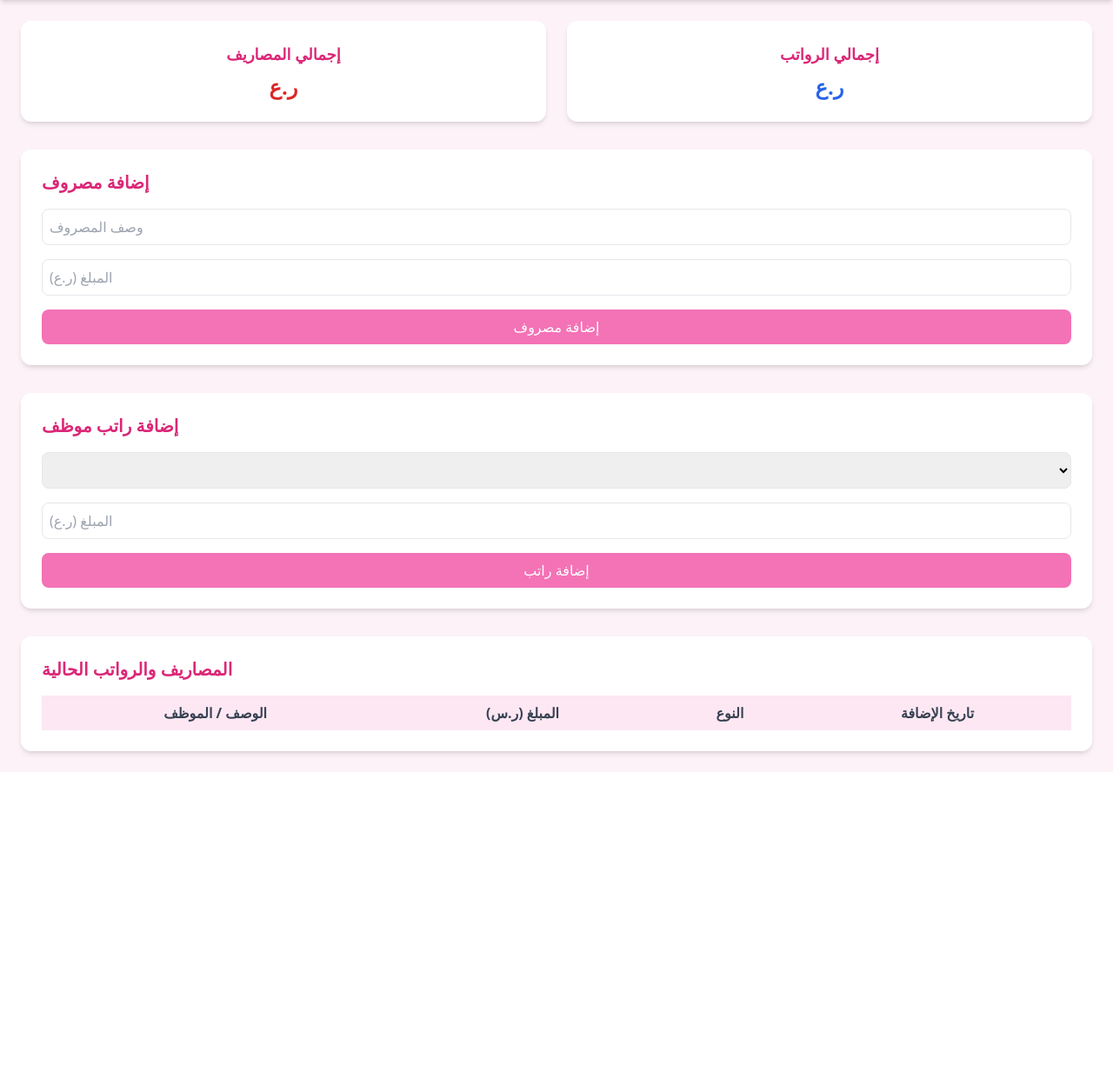
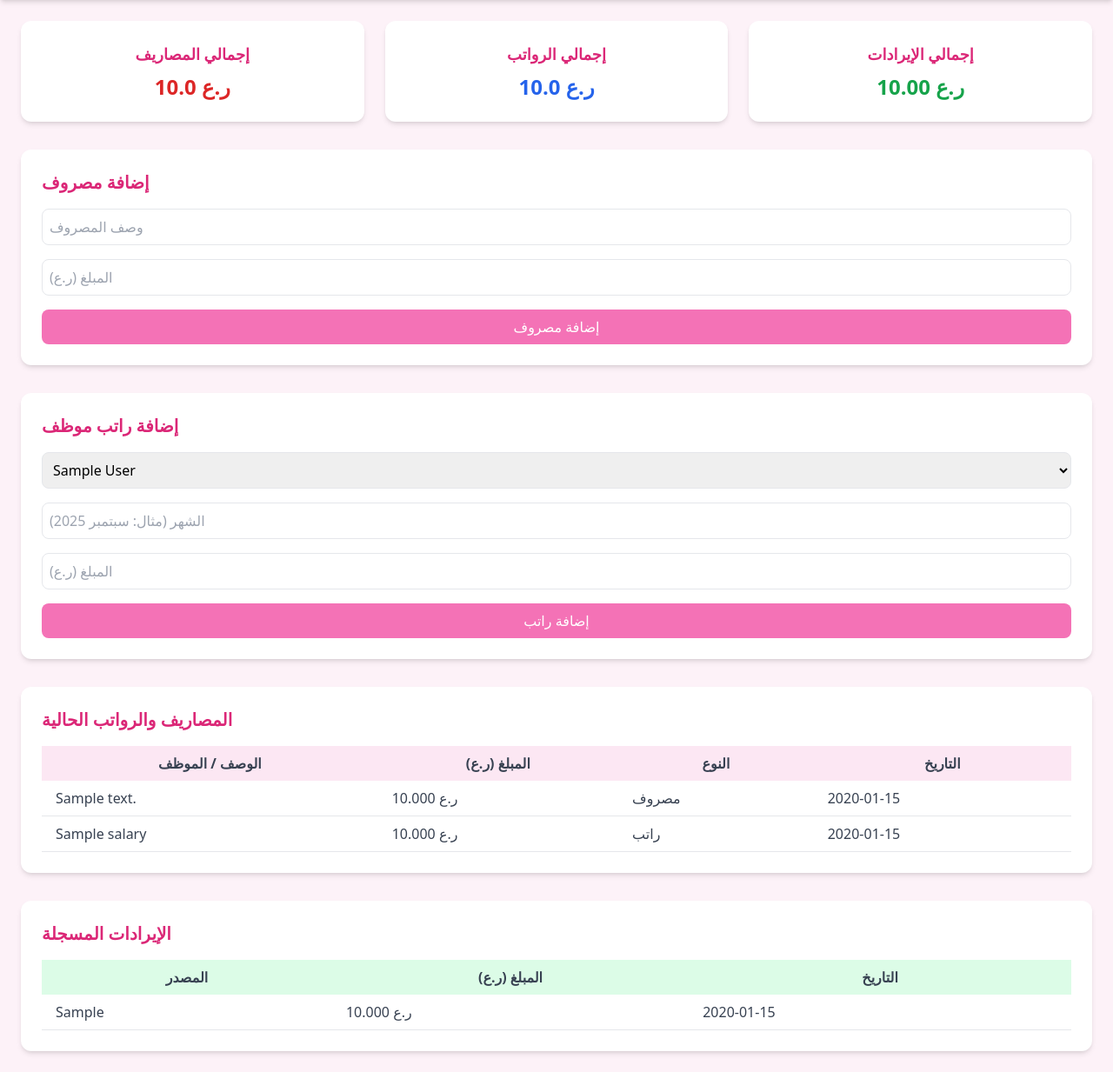
Before and after one commit to citybeachgulf-droid/salon, a Flask app: page /accounting_dashboard in a window 1280 px wide. Shown: the part 68-1301 px from the top of the page at 87% size. Before the commit the page ends 956 px from the top, so only its background shows below. Run offline with Flask 3, Linux system fonts and the light colour scheme; a user stored in the database is signed in; tables that the repository leaves empty hold one stand-in row (values such as "Sample post"); lists and menus that the app fills with data are empty; some libraries are stand-ins or nearby versions.

Commit message:
Refactor accounting and auth routes, add revenue tracking (#7)
Co-authored-by: Cursor Agent <cursoragent@cursor.com>

```diff
--- a/salon_flask/routes/auth.py
+++ b/salon_flask/routes/auth.py
@@ -22,7 +22,7 @@ def login():
                 return redirect(url_for('main.admin_dashboard'))
             elif user.role == 'accountant':
                 return redirect(url_for('main.pos_dashboard'))
-            elif user.role == 'account_manager':   # <-- تأكد الاسم هنا
+            elif user.role == 'accountant':
                 return redirect(url_for('main.accounting_dashboard'))
             else:
                 return redirect(url_for('main.employee_bookings'))
--- a/salon_flask/routes/main.py
+++ b/salon_flask/routes/main.py
@@ -469,18 +469,18 @@ def delete_employee(employee_id):
 
 @main_bp.route('/accounting_dashboard')
 def accounting_dashboard():
-    if session.get('role') not in ['admin', 'account_manager']:
+    if session.get('role') not in ['admin', 'accountant']:
         return "Access Denied", 403
-    return render_template('accounting_dashboard.html')
+    # المجاميع
+    total_expenses = db.session.query(func.coalesce(func.sum(Expense.amount), 0)).scalar()
+    total_salaries = db.session.query(func.coalesce(func.sum(Salary.amount), 0)).scalar()
+    total_revenue = db.session.query(func.coalesce(func.sum(Revenue.amount), 0)).scalar()
 
-
-    total_expenses = db.session.query(func.coalesce(func.sum(Expense.amount),0)).scalar()
-    total_salaries = db.session.query(func.coalesce(func.sum(Salary.amount),0)).scalar()
     employees = Employee.query.all()
 
     # دمج المصاريف والرواتب لعرضها في جدول واحد
-    expense_records = Expense.query.all()
-    salary_records = Salary.query.all()
+    expense_records = Expense.query.order_by(Expense.date.desc()).all()
+    salary_records = Salary.query.order_by(Salary.date.desc()).all()
 
     records = []
     for e in expense_records:
@@ -490,15 +490,20 @@ def accounting_dashboard():
         s.type = 'salary'
         records.append(s)
 
-    # ترتيب حسب التاريخ
-    records.sort(key=lambda x: x.date_added, reverse=True)
+    # ترتيب حسب التاريخ الموحد بالحقل "date"
+    records.sort(key=lambda x: x.date, reverse=True)
+
+    # الإيرادات للعرض
+    revenues = Revenue.query.order_by(Revenue.date.desc()).all()
 
     return render_template(
         'accounting_dashboard.html',
         total_expenses=total_expenses,
         total_salaries=total_salaries,
+        total_revenue=total_revenue,
         employees=employees,
-        records=records
+        records=records,
+        revenues=revenues
     )
 
 @main_bp.route('/add_expense', methods=['POST'])
@@ -519,9 +524,10 @@ def add_salary():
     if session.get('role') != 'accountant':
         return "Access Denied", 403
 
-    employee_id = request.form['employee_id']
+    employee_name = request.form['employee_name']
+    month = request.form['month']
     amount = float(request.form['amount'])
-    salary = Salary(employee_id=employee_id, amount=amount)
+    salary = Salary(employee_name=employee_name, amount=amount, month=month)
     db.session.add(salary)
     db.session.commit()
     flash('تمت إضافة الراتب بنجاح', 'success')
@@ -629,7 +635,21 @@ def update_booking_status(booking_id):
 
     booking = Booking.query.get_or_404(booking_id)
     new_status = request.form.get('status')
+    old_status = booking.status
     booking.status = new_status
+
+    # تسجيل دخل عند اكتمال الحجز لأول مرة
+    if new_status == 'completed' and old_status != 'completed':
+        service = Service.query.get(booking.service_id)
+        if service:
+            rev_date = booking.date if isinstance(booking.date, date) else datetime.utcnow().date()
+            revenue = Revenue(
+                source=f"Booking - {service.name}",
+                amount=service.price,
+                date=rev_date
+            )
+            db.session.add(revenue)
+
     db.session.commit()
     flash(f'تم تحديث حالة الحجز إلى {new_status}', 'success')
     return redirect(url_for('main.employee_bookings'))
--- a/salon_flask/templates/accounting_dashboard.html
+++ b/salon_flask/templates/accounting_dashboard.html
@@ -15,7 +15,7 @@
 <main class="p-6 space-y-8">
 
   <!-- ملخص المصاريف -->
-  <div class="grid md:grid-cols-2 gap-6">
+  <div class="grid md:grid-cols-3 gap-6">
     <div class="bg-white p-6 rounded-xl shadow-md text-center">
         <h2 class="text-lg font-semibold text-pink-600 mb-2">إجمالي المصاريف</h2>
         <p class="text-2xl font-bold text-red-600">{{ total_expenses }} ر.ع</p>
@@ -23,6 +23,10 @@
     <div class="bg-white p-6 rounded-xl shadow-md text-center">
         <h2 class="text-lg font-semibold text-pink-600 mb-2">إجمالي الرواتب</h2>
         <p class="text-2xl font-bold text-blue-600">{{ total_salaries }} ر.ع</p>
+    </div>
+    <div class="bg-white p-6 rounded-xl shadow-md text-center">
+        <h2 class="text-lg font-semibold text-pink-600 mb-2">إجمالي الإيرادات</h2>
+        <p class="text-2xl font-bold text-green-600">{{ total_revenue }} ر.ع</p>
     </div>
   </div>
 
@@ -40,12 +44,13 @@
   <div class="bg-white p-6 rounded-xl shadow-md">
       <h2 class="text-xl font-semibold text-pink-600 mb-4">إضافة راتب موظف</h2>
       <form action="{{ url_for('main.add_salary') }}" method="POST" class="space-y-4">
-          <select name="employee_id" class="w-full p-2 border rounded-lg" required>
+          <select name="employee_name" class="w-full p-2 border rounded-lg" required>
               {% for emp in employees %}
-              <option value="{{ emp.id }}">{{ emp.name }}</option>
+              <option value="{{ emp.name }}">{{ emp.name }}</option>
               {% endfor %}
           </select>
-          <input type="number" name="amount" placeholder="المبلغ (ر.ع)" class="w-full p-2 border rounded-lg" required>
+          <input type="text" name="month" placeholder="الشهر (مثال: سبتمبر 2025)" class="w-full p-2 border rounded-lg" required>
+          <input type="number" step="0.001" name="amount" placeholder="المبلغ (ر.ع)" class="w-full p-2 border rounded-lg" required>
           <button type="submit" class="w-full bg-pink-400 text-white py-2 rounded-lg hover:bg-pink-500 transition">إضافة راتب</button>
       </form>
   </div>
@@ -57,18 +62,40 @@
           <thead>
               <tr class="bg-pink-100">
                   <th class="px-4 py-2">الوصف / الموظف</th>
-                  <th class="px-4 py-2">المبلغ (ر.س)</th>
+                  <th class="px-4 py-2">المبلغ (ر.ع)</th>
                   <th class="px-4 py-2">النوع</th>
-                  <th class="px-4 py-2">تاريخ الإضافة</th>
+                  <th class="px-4 py-2">التاريخ</th>
               </tr>
           </thead>
           <tbody>
               {% for record in records %}
               <tr class="border-b">
-                  <td class="px-4 py-2">{{ record.description if record.type=='expense' else record.employee.name }}</td>
-                  <td class="px-4 py-2">{{ record.amount }} ر.ع</td>
+                  <td class="px-4 py-2">{{ record.description if record.type=='expense' else record.employee_name }}</td>
+                  <td class="px-4 py-2">{{ '%.3f'|format(record.amount) }} ر.ع</td>
                   <td class="px-4 py-2">{{ 'مصروف' if record.type=='expense' else 'راتب' }}</td>
-                  <td class="px-4 py-2">{{ record.date_added.strftime('%Y-%m-%d') }}</td>
+                  <td class="px-4 py-2">{{ record.date.strftime('%Y-%m-%d') }}</td>
+              </tr>
+              {% endfor %}
+          </tbody>
+      </table>
+  </div>
+
+  <div class="bg-white p-6 rounded-xl shadow-md">
+      <h2 class="text-xl font-semibold text-pink-600 mb-4">الإيرادات المسجلة</h2>
+      <table class="w-full table-auto text-gray-700">
+          <thead>
+              <tr class="bg-green-100">
+                  <th class="px-4 py-2">المصدر</th>
+                  <th class="px-4 py-2">المبلغ (ر.ع)</th>
+                  <th class="px-4 py-2">التاريخ</th>
+              </tr>
+          </thead>
+          <tbody>
+              {% for r in revenues %}
+              <tr class="border-b">
+                  <td class="px-4 py-2">{{ r.source }}</td>
+                  <td class="px-4 py-2">{{ '%.3f'|format(r.amount) }} ر.ع</td>
+                  <td class="px-4 py-2">{{ r.date.strftime('%Y-%m-%d') }}</td>
               </tr>
               {% endfor %}
           </tbody>
```
